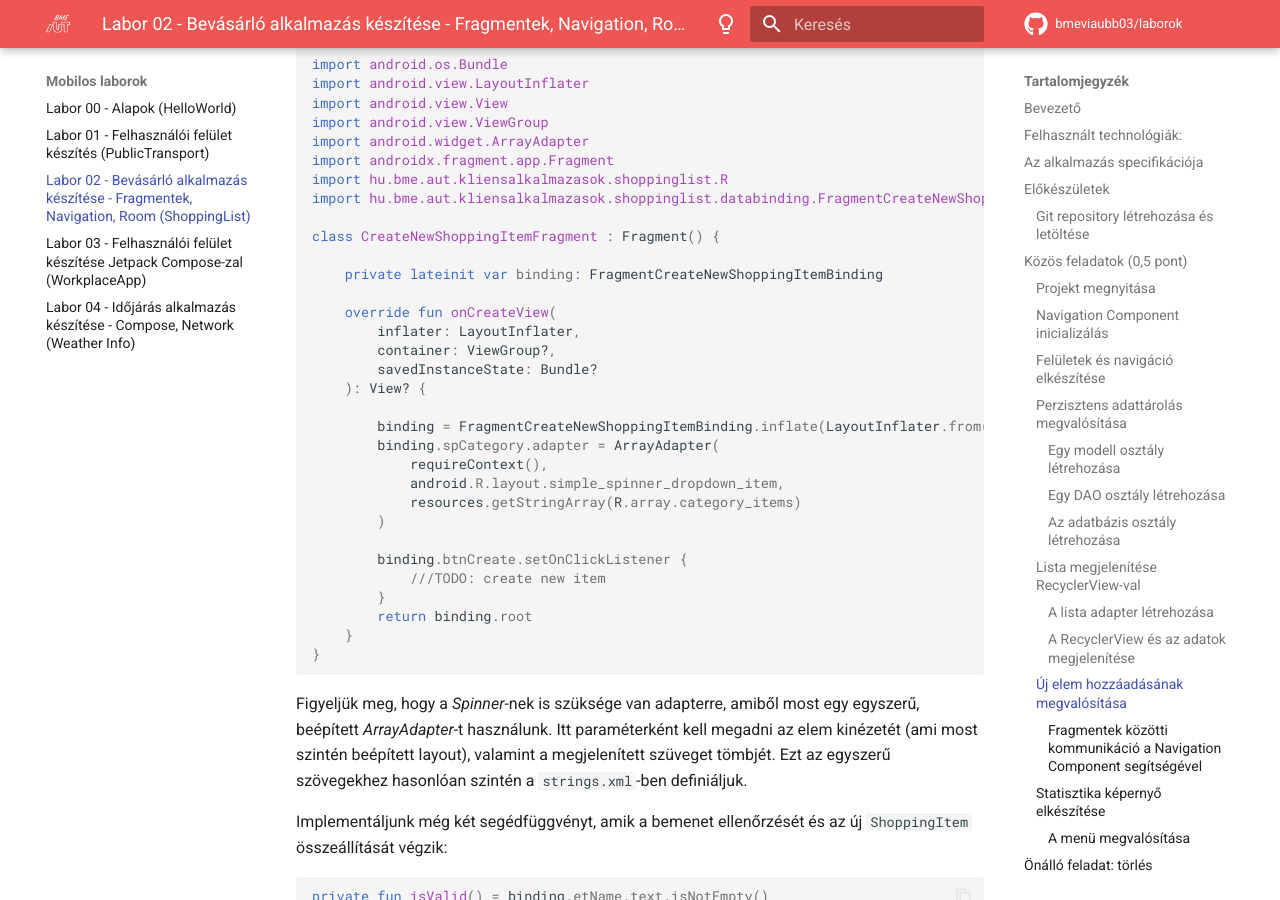
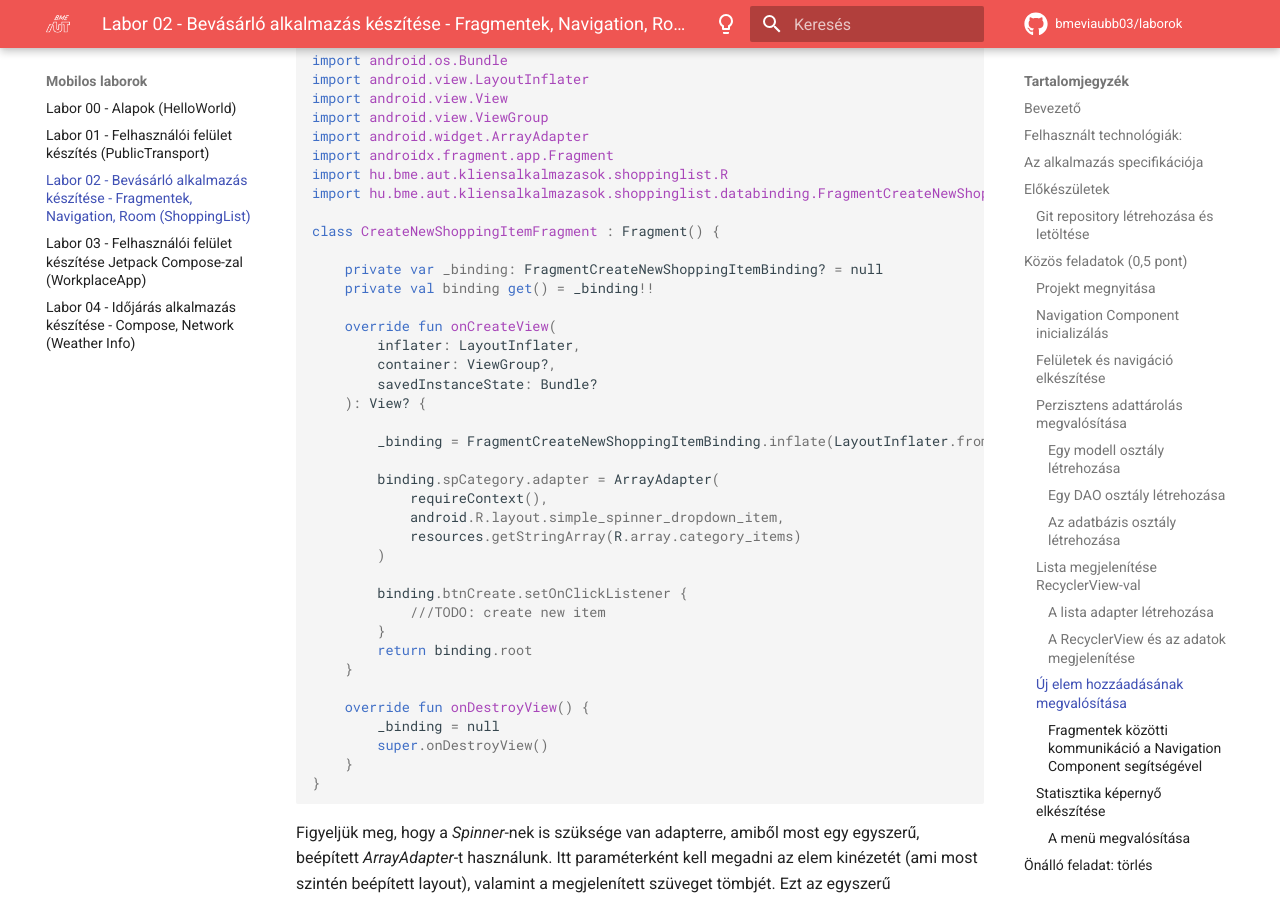
Before and after one commit to BMEVIAUBB03/laborok, an MkDocs documentation site: the page built from docs/laborok/android/ui-advanced-room/index.md, in a window 1280 px wide and 900 px high, scrolled down 20296 px. Built offline with MkDocs 1.6.1 and Material for MkDocs 9.7.7, drawn with Linux system fonts in a browser that asks for light colours; comment, search, counter and statistics services are not loaded; some of the changed text lies outside the part shown.

Commit message:
android labor 2 fix

````diff
--- a/docs/laborok/android/ui-advanced-room/index.md
+++ b/docs/laborok/android/ui-advanced-room/index.md
@@ -1013,7 +1012,8 @@ import hu.bme.aut.kliensalkalmazasok.shoppinglist.databinding.FragmentCreateNewS
 
 class CreateNewShoppingItemFragment : Fragment() {
 
-    private lateinit var binding: FragmentCreateNewShoppingItemBinding
+    private var _binding: FragmentCreateNewShoppingItemBinding? = null
+    private val binding get() = _binding!!
 
     override fun onCreateView(
         inflater: LayoutInflater,
@@ -1021,7 +1021,8 @@ class CreateNewShoppingItemFragment : Fragment() {
         savedInstanceState: Bundle?
     ): View? {
 
-        binding = FragmentCreateNewShoppingItemBinding.inflate(LayoutInflater.from(context))
+        _binding = FragmentCreateNewShoppingItemBinding.inflate(LayoutInflater.from(context))
+
         binding.spCategory.adapter = ArrayAdapter(
             requireContext(),
             android.R.layout.simple_spinner_dropdown_item,
@@ -1032,6 +1033,11 @@ class CreateNewShoppingItemFragment : Fragment() {
             ///TODO: create new item
         }
         return binding.root
+    }
+
+	override fun onDestroyView() {
+        _binding = null
+        super.onDestroyView()
     }
 }
 ```
````
Also changed, not shown: other parts of docs/laborok/android/ui-advanced-room/index.md (+1 -2 lines).
